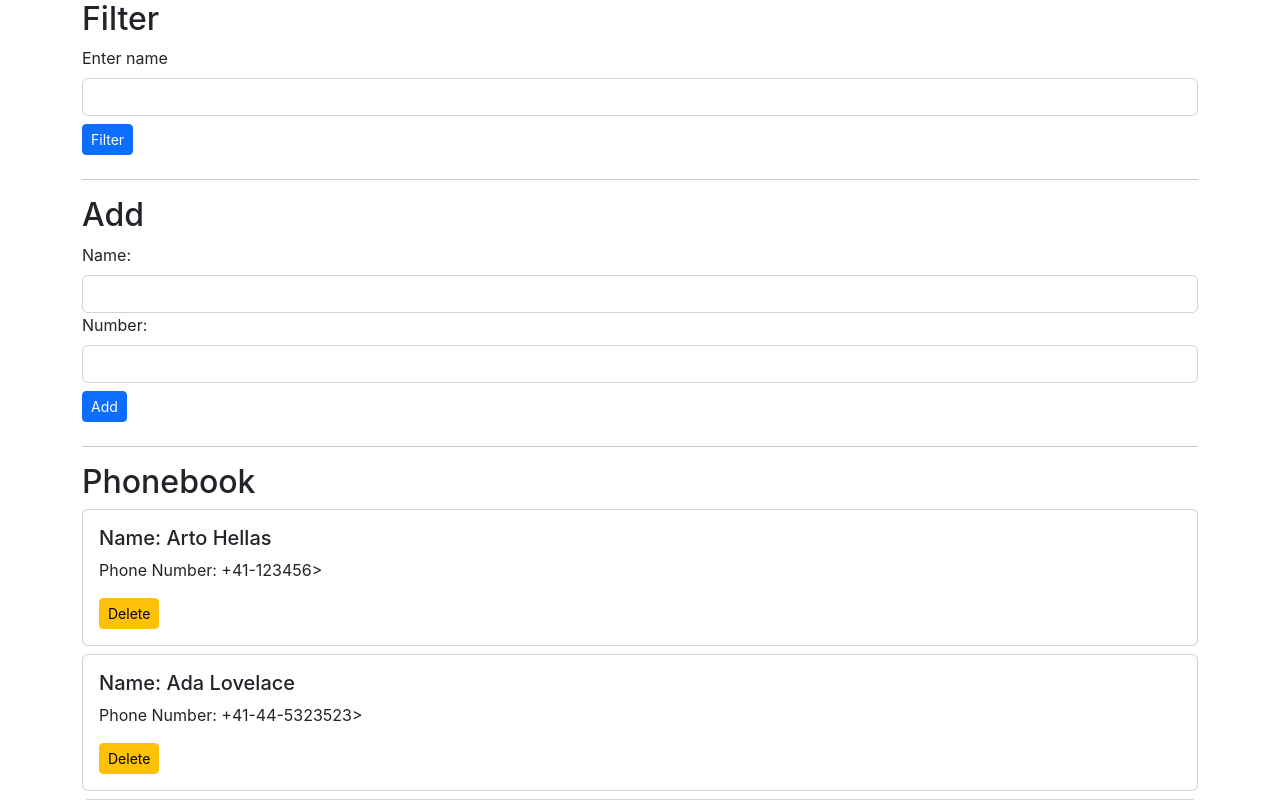
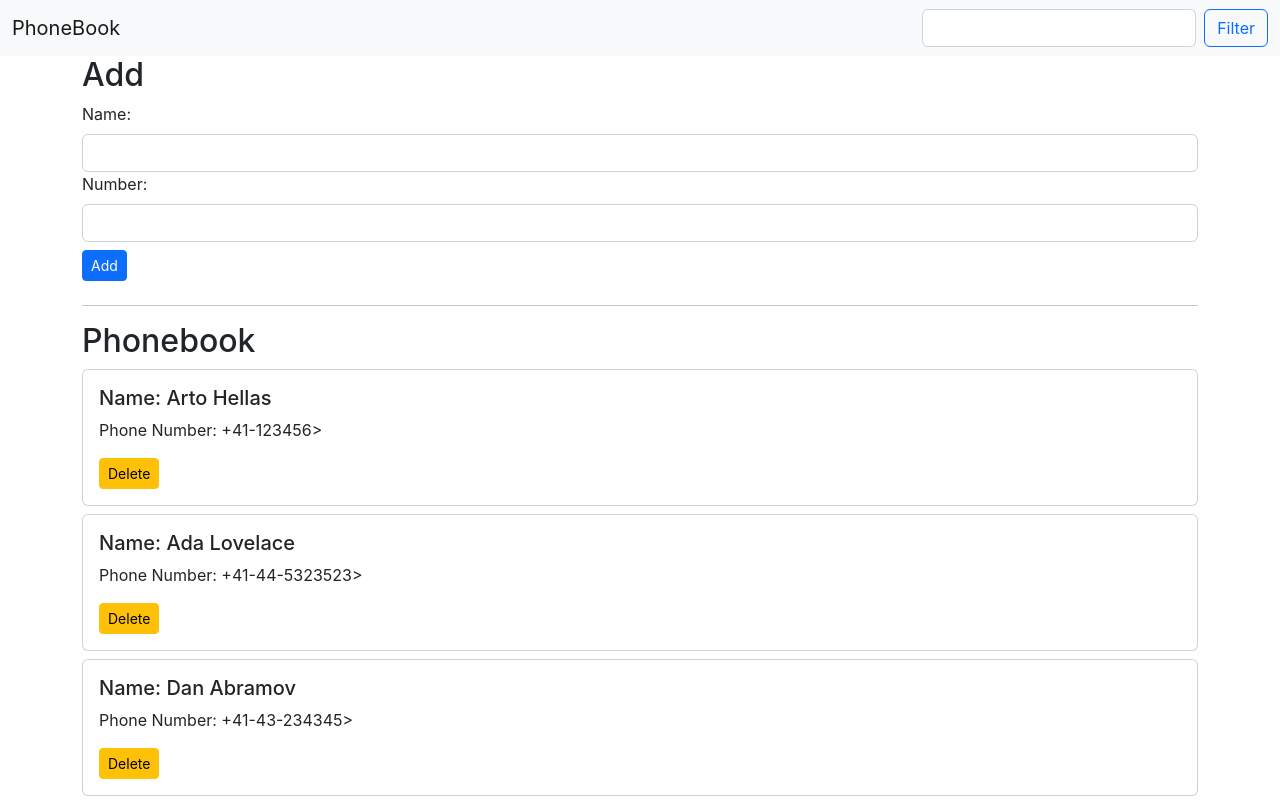
Before and after one commit to SiegfriedBz/React_Phone_Book, a React (Create React App) app: page / in a window 1280 px wide. Shown: the top 800 px of the page. Built offline with nearby package versions, Linux system fonts and the light colour scheme.

Commit message:
suppressed Filt er component and added NavBar with filter

```diff
--- a/src/App.js
+++ b/src/App.js
@@ -1,6 +1,6 @@
 import { useState } from 'react'
+import NavBar from "./components/NavBar"
 import FormAddPerson from "./components/FormAddPerson"
-import FormFilter from "./components/FormFilter"
 import Person from "./components/Person"
 import { v4 as uuidv4 } from 'uuid';
 
@@ -60,15 +60,14 @@ const App = () => {
   const personsToShow = showAll ? persons : filteredPersons
 
   return (
+    <>
+    <NavBar
+      handleFilter={onFilter}
+      setSearchTerm={setSearchTerm}
+      searchterm={searchterm}
+      showAll={showAll}
+    />
     <div className="container">
-      <h2>Filter</h2>
-      <FormFilter
-        handleFilter={onFilter}
-        setSearchTerm={setSearchTerm}
-        searchterm={searchterm}
-        showAll={showAll}
-      />
-      <hr/>
       <h2>Add</h2>
       <FormAddPerson
         handleAdd={onAddPerson}
@@ -89,6 +88,7 @@ const App = () => {
         })}
       </div>
     </div>
+    </>
   )
 }
 
--- a/src/components/FormFilter.js
+++ /dev/null
@@ -1,33 +0,0 @@
-import clsx from 'clsx';
-
-const FormFilter = (props) => {
-
-    const { handleFilter, setSearchTerm, searchterm, showAll } = props
-
-    const buttonText = clsx({
-        "Filter": showAll,
-        "Show All": !showAll
-    })
-
-    console.log(buttonText)
-
-    return (
-        <form onSubmit={handleFilter}>
-            <label
-                htmlFor="filter"
-                className="form-label"
-            >
-                Enter name
-            </label>
-            <input
-                id="filter"
-                className='form-control'
-                value={searchterm}
-                onChange={(e) => setSearchTerm(e.target.value)}
-            />
-            <button type="submit" className='btn btn-primary btn-sm my-2'>{buttonText}</button>
-        </form>
-    )
-}
-
-export default FormFilter
--- /dev/null
+++ b/src/components/NavBar.js
@@ -0,0 +1,40 @@
+import clsx from 'clsx';
+
+const NavBar = (props) => {
+
+    const { handleFilter, setSearchTerm, searchterm, showAll } = props
+
+    const buttonText = clsx({
+        "Filter": showAll,
+        "Show All": !showAll
+    })
+
+    return (
+        <nav className="navbar bg-light">
+            <div className="container-fluid">
+                <a className="navbar-brand">PhoneBook</a>
+                <form
+                    className="d-flex"
+                    role="search"
+                    onSubmit={handleFilter}
+                >
+                    <input
+                        className="form-control me-2"
+                        value={searchterm}
+                        onChange={(e) => setSearchTerm(e.target.value)}
+                        type="search"
+                        aria-label="Search"
+                    />
+                    <button
+                        className="btn btn-outline-primary"
+                        type="submit"
+                        >{buttonText}
+                    </button>
+                </form>
+            </div>
+        </nav>
+    )
+
+}
+
+export default NavBar
```
